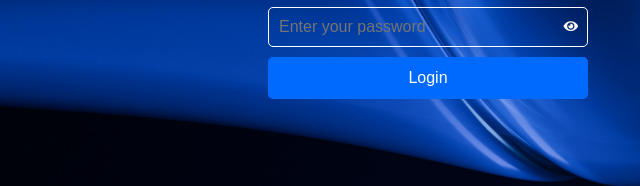
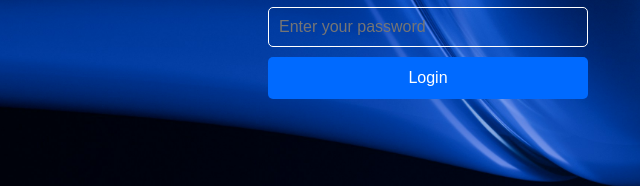
Before and after one commit to Wehelpsolutions/WeHelpSolutions, a plain HTML site: page index.html in a window 1280 px wide. Shown: the part 415-601 px from the top of the page, 212-852 px from the left. Drawn offline with Linux system fonts and the light colour scheme.

Commit message:
Update index.html

```diff
--- a/index.html
+++ b/index.html
@@ -22,7 +22,6 @@
                 <div class="input-group">
                     <label for="password"></label>
                     <input type="password" id="password" name="password" placeholder="Enter your password" required>
-                    <span id="toggle-password" class="eye-icon"><i class="fas fa-eye"></i></span>
                 </div>
                 <button type="submit" class="login-btn">Login</button>
             </form>
```
